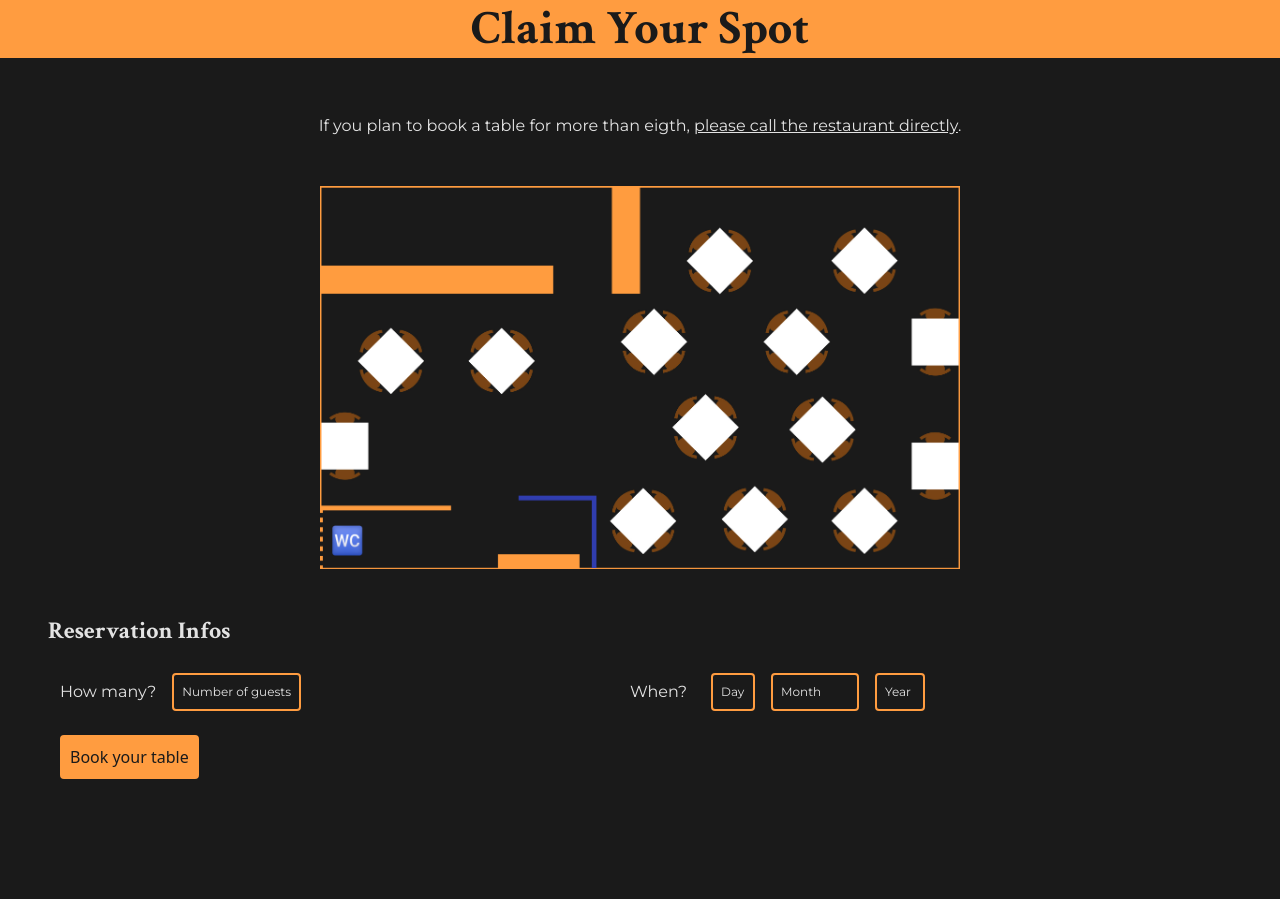
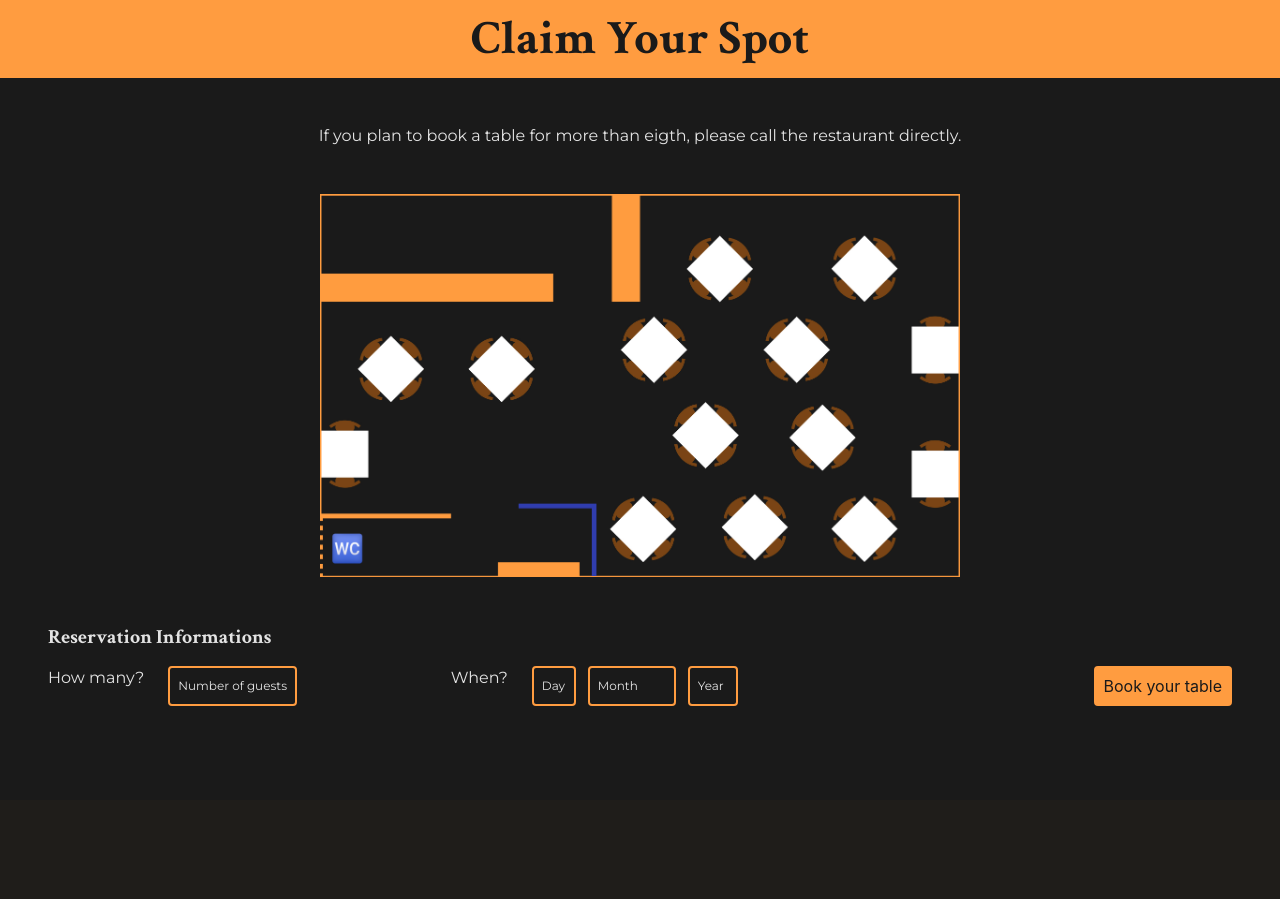
Before and after one commit to PietroVidoni/Maestrale-Restaurant, a PHP site: page / in a window 1280 px wide. After the commit the page ends 706 px from the top, so only its background shows below. Run offline with PHP 8.4, Linux system fonts and the light colour scheme.

Commit message:
Reservation section made with Bulma

```diff
--- a/assets/css/reservation.css
+++ b/assets/css/reservation.css
@@ -4,28 +4,8 @@
     background-color: var(--highlight-color);
 }
 
-#reservation-section h4 {
-    font-size: var(--font-medium);
-}
-
-#reservation-section .reservation-wrapper p {
-    margin-right: 1rem;
-}
-
-#reservation-section .guest, #reservation-section .date {
-    display: flex;
-    align-items: center;
-}
-
-/* Spacing the date selects from each other */
-#reservation-section .date select {
-    margin: 0 .5rem;
-}
-
 /* select html objects */
 #reservation-section select {
-    -webkit-appearance: none;
-    -moz-appearance: none;
     appearance: none;
     background-image: none;
     padding-right: 1rem;
--- a/assets/css/style.css
+++ b/assets/css/style.css
@@ -45,13 +45,3 @@
     font-size: var(--font-very-small);
     color: var(--light-font-color);
 }
-
-/*  Overriding bootstrap's margins */
-p {
-    margin: 0;
-}
-
-.container-fluid {
-    padding: 0;
-    overflow: hidden;
-}
--- a/index.html
+++ b/index.html
@@ -2,7 +2,7 @@
 <html lang="en">
 
 <head>
-    <link href="https://cdn.jsdelivr.net/npm/bootstrap@5.3.0/dist/css/bootstrap.min.css" rel="stylesheet" integrity="sha384-9ndCyUaIbzAi2FUVXJi0CjmCapSmO7SnpJef0486qhLnuZ2cdeRhO02iuK6FUUVM" crossorigin="anonymous">
+    <link rel="stylesheet" href="https://cdn.jsdelivr.net/npm/bulma@0.9.4/css/bulma.min.css">
     <link rel="stylesheet" href="assets/css/reservation.css">
     <link rel="stylesheet" href="assets/css/style.css">
 
@@ -21,37 +21,32 @@
         <section id="hero-section">
 
         </section>
-        <section id="reservation-section" class="container-fluid">
-            <div class="container-fluid text-center">
-                <h1 class="title-font vw-responsive">Claim Your Spot</h1>
+        <section id="reservation-section" class="">
+            <div class="">
+                <h1 class="title is-size-1 has-text-centered py-3 title-font">Claim Your Spot</h1>
             </div>
-            <p class="text-font my-5 text-center vw-responsive">If you plan to book a table for more than eigth, <span class="text-decoration-underline">please call the restaurant directly</span>.</p>
-            <div class="row">
-                <div class="col-12 text-center">
-                    <img src="./assets/images/location/seat-map.jpg" alt="map seat" width="50%">
+            <p class="subtitle is-size-6 has-text-centered my-6 text-font">If you plan to book a table for more than eigth, <span class="text-decoration-underline">please call the restaurant directly</span>.</p>
+            <div class="is-flex is-justify-content-center">
+                <img class="image is-4x3" src="./assets/images/location/seat-map.jpg" alt="map seat" width="50%">
             </div>
-            </div>
-            <h4 class="title-font ms-lg-5 ms-md-4 ms-sm-3 mt-5 mb-1">Reservation Infos</h4>
-            <div class="container ms-lg-5 ms-md-4 ms-sm-3 reservation-wrapper">
-                <div class="row">
-                    <div class="col-sm-6">
-                        <div class="guest mt-4">
-                            <p class="text-font">How many?</p>
+            <div class="reservation-wrapper mx-6">
+                <h4 class="subtitle is-size-5 mt-6 mb-4 title-font">Reservation Informations</h4>
+                <div class="columns is-multiline">
+                    <div class="column is-half-touch is-flex guest">
+                        <p class="mr-5 text-font">How many?</p>
                         <select id="guest-selector" class="detail-font">
                             <option value="">Number of guests</option>
                         </select>
                     </div>
-                    </div>
-                    <div class="col-sm-6">
-                        <div class="date mt-4">
-                            <p class="text-font">When?</p>
-                            <select id="day-selector" class="detail-font">
+                    <div class="column is-half-touch is-flex date">
+                        <p class="text-font mr-5">When?</p>
+                        <select id="day-selector" class="mr-3 detail-font">
                             <option value="">Day</option>
                         </select>
-                            <select id="month-selector" class="detail-font">
+                        <select id="month-selector" class="mr-3 detail-font">
                             <option value="">Month</option>
                         </select>
-                            <select id="year" class="detail-font">
+                        <select id="year" class="mr-3 detail-font">
                             <option value="">Year</option>
                             <option value="2023">2023</option>
                             <option value="2024">2024</option>
@@ -61,11 +56,8 @@
                             <option value="2028">2028</option>
                         </select>
                     </div>
-                    </div>
-                    <div class="col-sm-12 mt-4">
-                        <div class="button-wrapper">
+                    <div class="column is-one-third-desktop is-full-tablet is-flex is-justify-content-flex-end">
                         <button id="booking-button" class="button">Book your table</button>
-                        </div>
                     </div>
                 </div>
             </div>
@@ -73,14 +65,10 @@
         <br>
         <br>
         <br>
-        <br>
-        <br>
     </main>
     <footer>
 
     </footer>
-
-    <script src="https://cdn.jsdelivr.net/npm/bootstrap@5.3.0/dist/js/bootstrap.bundle.min.js" integrity="sha384-geWF76RCwLtnZ8qwWowPQNguL3RmwHVBC9FhGdlKrxdiJJigb/j/68SIy3Te4Bkz" crossorigin="anonymous"></script>
 </body>
 
 </html>
```
Also changed, not shown: assets/images/readme.md (deleted), readme.md (added). Lines whose indentation alone changed are shown as unchanged.
